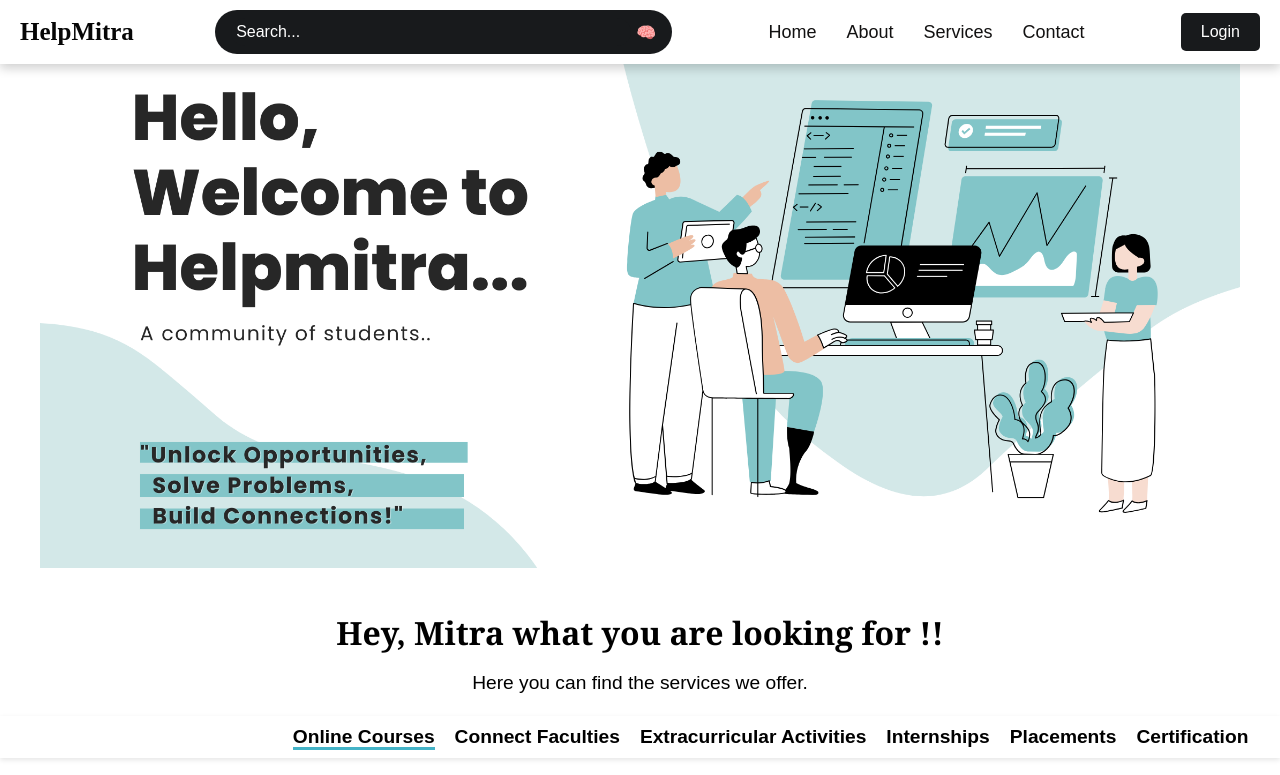
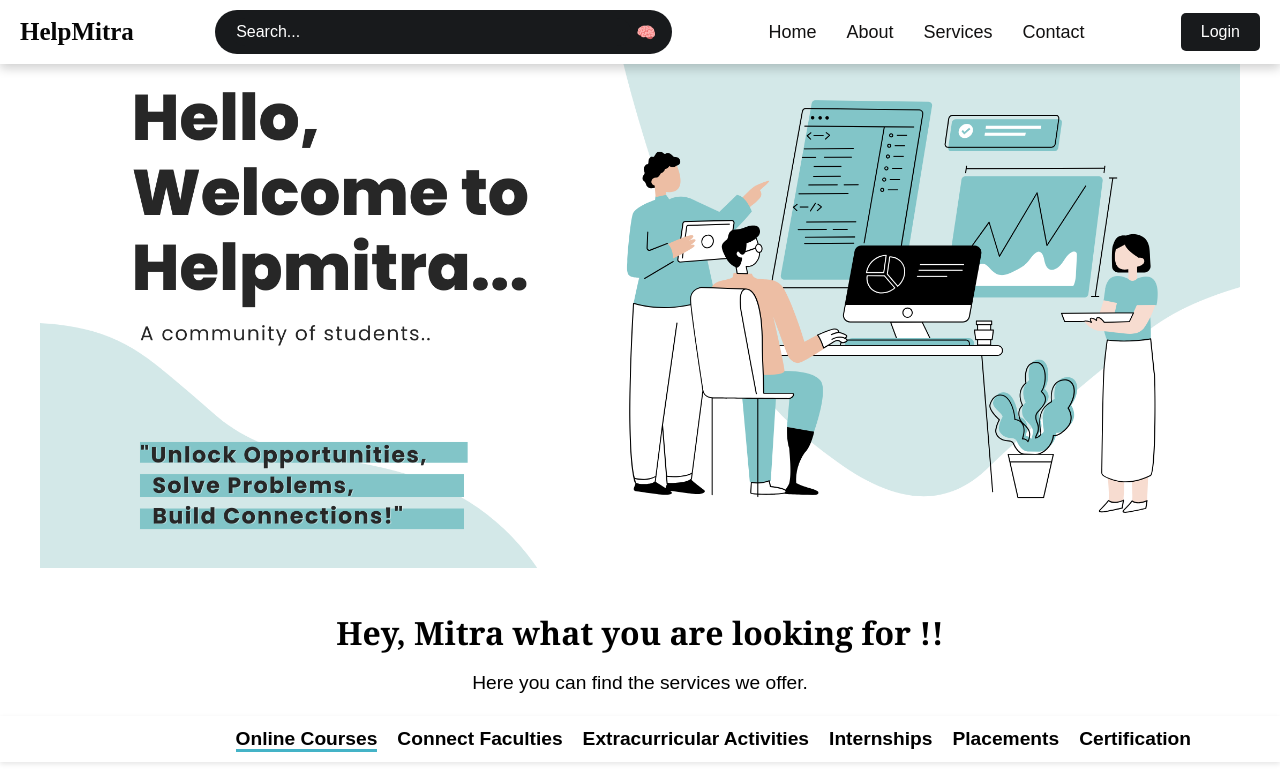
Before and after one commit to swain36/helpmitra-hostright, a plain HTML site: page index.html in a window 1280 px wide. Shown: the top 775 px of the page. Drawn offline with Linux system fonts and the light colour scheme; a web font is replaced by a local one.

Commit message:
updated css file

```diff
--- a/p1.css
+++ b/p1.css
@@ -148,7 +148,8 @@ p1 {
 /* Navigation Bar */
 nav {
     background-color: white;
-    padding: 10px 20px;
+    padding: 12px 8px;
+    width: 100%;
     box-shadow: 0 2px 5px rgba(0, 0, 0, 0.1);
 }
 
@@ -158,7 +159,8 @@ nav ul {
     gap: 20px;
     padding: 0;
     margin: 0;
-    margin-left: 22%
+    margin-left: 18%
+
 }
 
 nav ul li {
@@ -291,7 +293,7 @@ footer {
 }
 
 .footer-container {
-    width: 90%;
+    width: 100%;
     max-width: 600px;
     /* Reduce width for better alignment */
     margin: auto;
```
